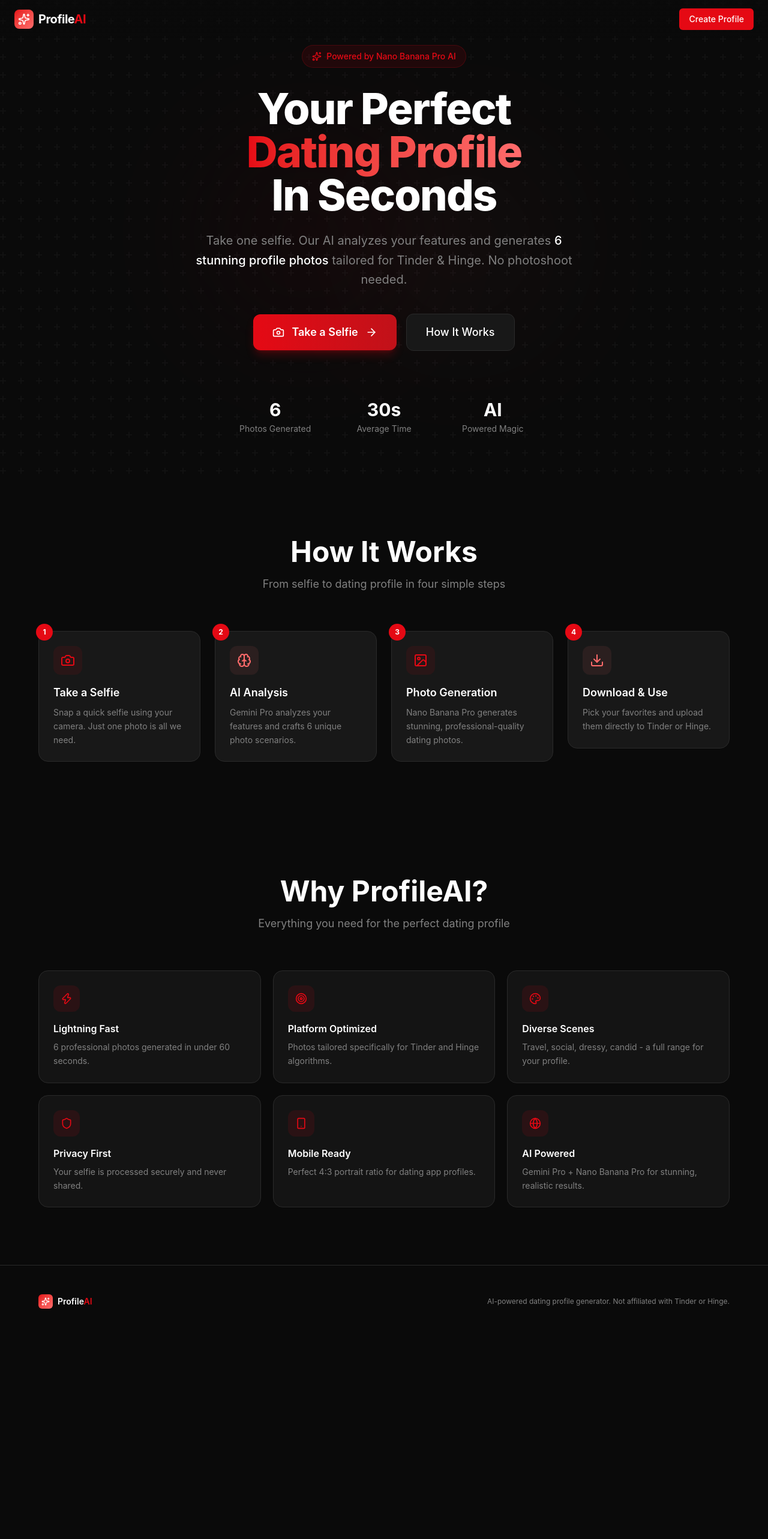
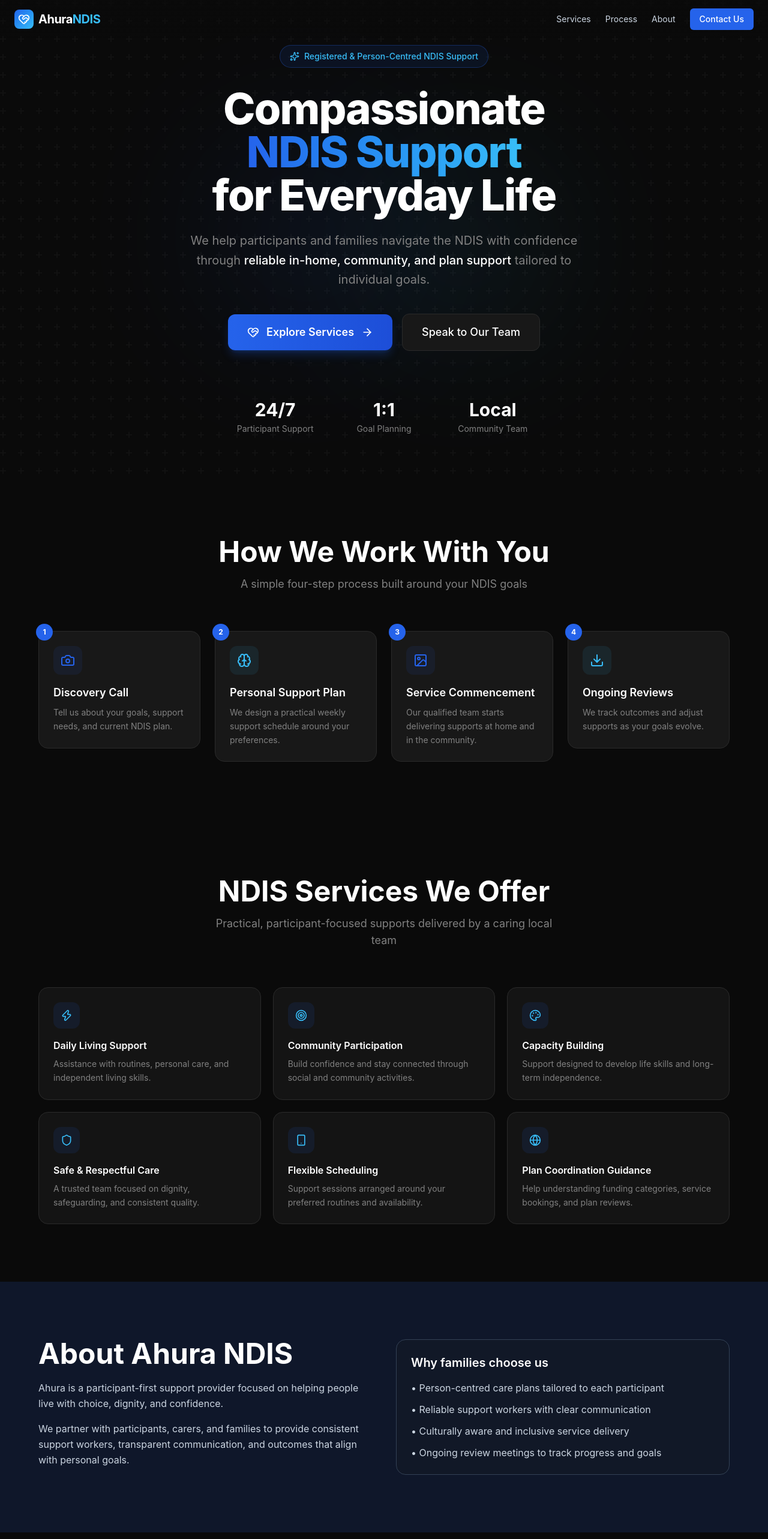
Before and after one commit to ahuraadalat-hub/ahura, a Next.js app: page / in a window 1280 px wide. Shown: the top 2566 px of the page at 60% size. Before the commit the page ends 2230 px from the top, so only its background shows below. Built offline with nearby package versions, Linux system fonts and the light colour scheme.

Commit message:
feat: convert homepage into NDIS services website
Agent-Logs-Url: https://github.com/ahuraadalat-hub/ahura/sessions/88f1f5c1-9a69-4d96-a29f-273a223b3172

Co-authored-by: ahuraadalat-hub <273811527+ahuraadalat-hub@users.noreply.github.com>

```diff
--- a/src/app/layout.tsx
+++ b/src/app/layout.tsx
@@ -2,9 +2,9 @@ import type { Metadata, Viewport } from "next";
 import "./globals.css";
 
 export const metadata: Metadata = {
-  title: "ProfileAI - Dating Profile Photo Generator",
+  title: "Ahura NDIS Support Services",
   description:
-    "Generate stunning dating profile photos with AI. Take a selfie and get 6 professional-quality photos for Tinder and Hinge.",
+    "Ahura delivers person-centred NDIS support services, from daily living assistance to community participation and plan guidance.",
   icons: { icon: "/favicon.ico" },
 };
 
@@ -13,7 +13,7 @@ export const viewport: Viewport = {
   initialScale: 1,
   maximumScale: 1,
   userScalable: false,
-  themeColor: "#0a0a0a",
+  themeColor: "#0f172a",
 };
 
 export default function RootLayout({
--- a/src/app/page.tsx
+++ b/src/app/page.tsx
@@ -11,6 +11,54 @@ export default function Home() {
       <HeroSection />
       <HowItWorks />
       <FeaturesSection />
+      <section id="about" className="py-24 px-6 bg-[#0f172a]">
+        <div className="max-w-6xl mx-auto grid lg:grid-cols-2 gap-10 items-start">
+          <div>
+            <h2 className="text-3xl sm:text-5xl font-bold text-white mb-5">
+              About Ahura NDIS
+            </h2>
+            <p className="text-[#cbd5e1] leading-relaxed mb-4">
+              Ahura is a participant-first support provider focused on helping people live with choice, dignity, and confidence.
+            </p>
+            <p className="text-[#cbd5e1] leading-relaxed">
+              We partner with participants, carers, and families to provide consistent support workers, transparent communication, and outcomes that align with personal goals.
+            </p>
+          </div>
+          <div className="rounded-2xl border border-[#334155] bg-[#111827] p-6">
+            <h3 className="text-xl font-semibold text-white mb-4">Why families choose us</h3>
+            <ul className="space-y-3 text-[#cbd5e1] text-sm sm:text-base">
+              <li>• Person-centred care plans tailored to each participant</li>
+              <li>• Reliable support workers with clear communication</li>
+              <li>• Culturally aware and inclusive service delivery</li>
+              <li>• Ongoing review meetings to track progress and goals</li>
+            </ul>
+          </div>
+        </div>
+      </section>
+      <section id="contact" className="py-24 px-6">
+        <div className="max-w-4xl mx-auto text-center">
+          <h2 className="text-3xl sm:text-5xl font-bold text-white mb-4">
+            Ready to Start Your NDIS Journey?
+          </h2>
+          <p className="text-[#94a3b8] text-lg mb-8">
+            Contact our team today for a free consultation and personalised support plan.
+          </p>
+          <div className="grid sm:grid-cols-3 gap-4">
+            <div className="rounded-xl border border-[#334155] bg-[#111827] p-5">
+              <p className="text-sm text-[#94a3b8]">Phone</p>
+              <p className="text-white font-semibold">1300 000 000</p>
+            </div>
+            <div className="rounded-xl border border-[#334155] bg-[#111827] p-5">
+              <p className="text-sm text-[#94a3b8]">Email</p>
+              <p className="text-white font-semibold">support@ahurandis.com.au</p>
+            </div>
+            <div className="rounded-xl border border-[#334155] bg-[#111827] p-5">
+              <p className="text-sm text-[#94a3b8]">Hours</p>
+              <p className="text-white font-semibold">Mon–Fri, 8am–6pm</p>
+            </div>
+          </div>
+        </div>
+      </section>
       <Footer />
     </main>
   );
--- a/src/components/FeaturesSection.tsx
+++ b/src/components/FeaturesSection.tsx
@@ -6,39 +6,39 @@ import { Shield, Zap, Palette, Target, Smartphone, Globe } from "lucide-react";
 const features = [
   {
     icon: Zap,
-    title: "Lightning Fast",
-    description: "6 professional photos generated in under 60 seconds.",
+    title: "Daily Living Support",
+    description: "Assistance with routines, personal care, and independent living skills.",
   },
   {
     icon: Target,
-    title: "Platform Optimized",
-    description: "Photos tailored specifically for Tinder and Hinge algorithms.",
+    title: "Community Participation",
+    description: "Build confidence and stay connected through social and community activities.",
   },
   {
     icon: Palette,
-    title: "Diverse Scenes",
-    description: "Travel, social, dressy, candid - a full range for your profile.",
+    title: "Capacity Building",
+    description: "Support designed to develop life skills and long-term independence.",
   },
   {
     icon: Shield,
-    title: "Privacy First",
-    description: "Your selfie is processed securely and never shared.",
+    title: "Safe & Respectful Care",
+    description: "A trusted team focused on dignity, safeguarding, and consistent quality.",
   },
   {
     icon: Smartphone,
-    title: "Mobile Ready",
-    description: "Perfect 4:3 portrait ratio for dating app profiles.",
+    title: "Flexible Scheduling",
+    description: "Support sessions arranged around your preferred routines and availability.",
   },
   {
     icon: Globe,
-    title: "AI Powered",
-    description: "Gemini Pro + Nano Banana Pro for stunning, realistic results.",
+    title: "Plan Coordination Guidance",
+    description: "Help understanding funding categories, service bookings, and plan reviews.",
   },
 ];
 
 export default function FeaturesSection() {
   return (
-    <section className="py-24 px-6 bg-[#0a0a0a]">
+    <section id="services" className="py-24 px-6 bg-[#0a0a0a]">
       <div className="max-w-6xl mx-auto">
         <motion.div
           initial={{ opacity: 0, y: 20 }}
@@ -47,10 +47,10 @@ export default function FeaturesSection() {
           className="text-center mb-16"
         >
           <h2 className="text-3xl sm:text-5xl font-bold text-white mb-4">
-            Why ProfileAI?
+            NDIS Services We Offer
           </h2>
           <p className="text-[#808080] text-lg max-w-xl mx-auto">
-            Everything you need for the perfect dating profile
+            Practical, participant-focused supports delivered by a caring local team
           </p>
         </motion.div>
 
@@ -64,8 +64,8 @@ export default function FeaturesSection() {
               transition={{ delay: i * 0.1 }}
               className="p-6 rounded-2xl bg-[#141414] border border-[#2a2a2a] hover:border-[#3a3a3a] transition-colors group"
             >
-              <div className="w-11 h-11 rounded-xl bg-[#e50914]/10 flex items-center justify-center mb-4 group-hover:bg-[#e50914]/20 transition-colors">
-                <feature.icon className="w-5 h-5 text-[#e50914]" />
+              <div className="w-11 h-11 rounded-xl bg-[#2563eb]/10 flex items-center justify-center mb-4 group-hover:bg-[#2563eb]/20 transition-colors">
+                <feature.icon className="w-5 h-5 text-[#38bdf8]" />
               </div>
               <h3 className="text-base font-semibold text-white mb-2">
                 {feature.title}
--- a/src/components/Footer.tsx
+++ b/src/components/Footer.tsx
@@ -1,21 +1,21 @@
 "use client";
 
-import { Sparkles } from "lucide-react";
+import { HeartHandshake } from "lucide-react";
 
 export default function Footer() {
   return (
     <footer className="py-12 px-6 border-t border-[#2a2a2a]">
       <div className="max-w-6xl mx-auto flex flex-col sm:flex-row items-center justify-between gap-4">
         <div className="flex items-center gap-2">
-          <div className="w-6 h-6 rounded-md bg-gradient-to-br from-[#e50914] to-[#ff6b6b] flex items-center justify-center">
-            <Sparkles className="w-3.5 h-3.5 text-white" />
+          <div className="w-6 h-6 rounded-md bg-gradient-to-br from-[#2563eb] to-[#38bdf8] flex items-center justify-center">
+            <HeartHandshake className="w-3.5 h-3.5 text-white" />
           </div>
           <span className="text-sm font-semibold text-white">
-            Profile<span className="text-[#e50914]">AI</span>
+            Ahura<span className="text-[#38bdf8]">NDIS</span>
           </span>
         </div>
         <p className="text-xs text-[#808080]">
-          AI-powered dating profile generator. Not affiliated with Tinder or Hinge.
+          Supporting participants and families with respectful, person-centred NDIS care.
         </p>
       </div>
     </footer>
--- a/src/components/HeroSection.tsx
+++ b/src/components/HeroSection.tsx
@@ -2,7 +2,7 @@
 
 import { motion } from "framer-motion";
 import Link from "next/link";
-import { Camera, Sparkles, Zap, ArrowRight } from "lucide-react";
+import { ArrowRight, HeartHandshake, Sparkles } from "lucide-react";
 
 export default function HeroSection() {
   return (
@@ -18,9 +18,9 @@ export default function HeroSection() {
         />
       </div>
 
-      {/* Red glow orbs */}
-      <div className="absolute top-1/4 left-1/4 w-96 h-96 bg-[#e50914] rounded-full opacity-[0.04] blur-[120px]" />
-      <div className="absolute bottom-1/4 right-1/4 w-96 h-96 bg-[#ff6b6b] rounded-full opacity-[0.03] blur-[120px]" />
+      {/* Blue glow orbs */}
+      <div className="absolute top-1/4 left-1/4 w-96 h-96 bg-[#2563eb] rounded-full opacity-[0.07] blur-[120px]" />
+      <div className="absolute bottom-1/4 right-1/4 w-96 h-96 bg-[#38bdf8] rounded-full opacity-[0.06] blur-[120px]" />
 
       <div className="relative z-10 max-w-4xl mx-auto px-6 text-center">
         <motion.div
@@ -33,53 +33,53 @@ export default function HeroSection() {
             initial={{ opacity: 0, scale: 0.9 }}
             animate={{ opacity: 1, scale: 1 }}
             transition={{ delay: 0.2 }}
-            className="inline-flex items-center gap-2 px-4 py-2 rounded-full bg-[#e50914]/10 border border-[#e50914]/20 mb-8"
+              className="inline-flex items-center gap-2 px-4 py-2 rounded-full bg-[#2563eb]/10 border border-[#2563eb]/30 mb-8"
             >
-            <Sparkles className="w-4 h-4 text-[#e50914]" />
-            <span className="text-sm text-[#e50914] font-medium">
-              Powered by Nano Banana Pro AI
+              <Sparkles className="w-4 h-4 text-[#38bdf8]" />
+              <span className="text-sm text-[#38bdf8] font-medium">
+                Registered & Person-Centred NDIS Support
               </span>
             </motion.div>
 
           {/* Main title */}
           <h1 className="text-5xl sm:text-7xl font-extrabold tracking-tight mb-6">
-            <span className="text-white">Your Perfect</span>
+              <span className="text-white">Compassionate</span>
               <br />
-            <span className="bg-gradient-to-r from-[#e50914] to-[#ff6b6b] bg-clip-text text-transparent">
-              Dating Profile
+              <span className="bg-gradient-to-r from-[#2563eb] to-[#38bdf8] bg-clip-text text-transparent">
+                NDIS Support
               </span>
               <br />
-            <span className="text-white">In Seconds</span>
+              <span className="text-white">for Everyday Life</span>
             </h1>
 
           {/* Subtitle */}
           <p className="text-lg sm:text-xl text-[#808080] max-w-2xl mx-auto mb-10 leading-relaxed">
-            Take one selfie. Our AI analyzes your features and generates{" "}
-            <span className="text-white font-medium">6 stunning profile photos</span>{" "}
-            tailored for Tinder & Hinge. No photoshoot needed.
+            We help participants and families navigate the NDIS with confidence through{" "}
+            <span className="text-white font-medium">reliable in-home, community, and plan support</span>{" "}
+            tailored to individual goals.
           </p>
 
           {/* CTA Buttons */}
           <div className="flex flex-col sm:flex-row items-center justify-center gap-4">
-            <Link href="/generate">
+            <Link href="#services">
               <motion.button
                 whileHover={{ scale: 1.05 }}
                 whileTap={{ scale: 0.98 }}
-                className="group flex items-center gap-3 px-8 py-4 rounded-xl bg-gradient-to-r from-[#e50914] to-[#c11119] text-white font-semibold text-lg shadow-lg shadow-[#e50914]/25 hover:shadow-[#e50914]/40 transition-shadow"
+                className="group flex items-center gap-3 px-8 py-4 rounded-xl bg-gradient-to-r from-[#2563eb] to-[#1d4ed8] text-white font-semibold text-lg shadow-lg shadow-[#2563eb]/25 hover:shadow-[#2563eb]/40 transition-shadow"
               >
-                <Camera className="w-5 h-5" />
-                Take a Selfie
+                <HeartHandshake className="w-5 h-5" />
+                Explore Services
                 <ArrowRight className="w-5 h-5 group-hover:translate-x-1 transition-transform" />
               </motion.button>
             </Link>
 
-            <Link href="#how-it-works">
+            <Link href="#contact">
               <motion.button
                 whileHover={{ scale: 1.05 }}
                 whileTap={{ scale: 0.98 }}
                 className="flex items-center gap-2 px-8 py-4 rounded-xl bg-[#181818] border border-[#2a2a2a] text-white font-medium text-lg hover:bg-[#282828] transition-colors"
               >
-                How It Works
+                Speak to Our Team
               </motion.button>
             </Link>
           </div>
@@ -93,9 +93,9 @@ export default function HeroSection() {
           className="mt-20 grid grid-cols-3 gap-8 max-w-lg mx-auto"
         >
           {[
-            { value: "6", label: "Photos Generated" },
-            { value: "30s", label: "Average Time" },
-            { value: "AI", label: "Powered Magic" },
+            { value: "24/7", label: "Participant Support" },
+            { value: "1:1", label: "Goal Planning" },
+            { value: "Local", label: "Community Team" },
           ].map((stat, i) => (
             <div key={i} className="text-center">
               <div className="text-2xl sm:text-3xl font-bold text-white">
--- a/src/components/HowItWorks.tsx
+++ b/src/components/HowItWorks.tsx
@@ -6,33 +6,33 @@ import { Camera, Brain, ImageIcon, Download } from "lucide-react";
 const steps = [
   {
     icon: Camera,
-    title: "Take a Selfie",
-    description: "Snap a quick selfie using your camera. Just one photo is all we need.",
-    color: "#e50914",
+    title: "Discovery Call",
+    description: "Tell us about your goals, support needs, and current NDIS plan.",
+    color: "#2563eb",
   },
   {
     icon: Brain,
-    title: "AI Analysis",
-    description: "Gemini Pro analyzes your features and crafts 6 unique photo scenarios.",
-    color: "#ff6b6b",
+    title: "Personal Support Plan",
+    description: "We design a practical weekly support schedule around your preferences.",
+    color: "#38bdf8",
   },
   {
     icon: ImageIcon,
-    title: "Photo Generation",
-    description: "Nano Banana Pro generates stunning, professional-quality dating photos.",
-    color: "#e50914",
+    title: "Service Commencement",
+    description: "Our qualified team starts delivering supports at home and in the community.",
+    color: "#2563eb",
   },
   {
     icon: Download,
-    title: "Download & Use",
-    description: "Pick your favorites and upload them directly to Tinder or Hinge.",
-    color: "#ff6b6b",
+    title: "Ongoing Reviews",
+    description: "We track outcomes and adjust supports as your goals evolve.",
+    color: "#38bdf8",
   },
 ];
 
 export default function HowItWorks() {
   return (
-    <section id="how-it-works" className="py-24 px-6">
+    <section id="process" className="py-24 px-6">
       <div className="max-w-6xl mx-auto">
         <motion.div
           initial={{ opacity: 0, y: 20 }}
@@ -41,10 +41,10 @@ export default function HowItWorks() {
           className="text-center mb-16"
         >
           <h2 className="text-3xl sm:text-5xl font-bold text-white mb-4">
-            How It Works
+            How We Work With You
           </h2>
           <p className="text-[#808080] text-lg max-w-xl mx-auto">
-            From selfie to dating profile in four simple steps
+            A simple four-step process built around your NDIS goals
           </p>
         </motion.div>
 
@@ -60,7 +60,7 @@ export default function HowItWorks() {
             >
               <div className="p-6 rounded-2xl bg-[#181818] border border-[#2a2a2a] hover:border-[#e50914]/30 transition-all duration-300">
                 {/* Step number */}
-                <div className="absolute -top-3 -left-1 w-7 h-7 rounded-full bg-[#e50914] flex items-center justify-center text-xs font-bold text-white">
+                <div className="absolute -top-3 -left-1 w-7 h-7 rounded-full bg-[#2563eb] flex items-center justify-center text-xs font-bold text-white">
                   {i + 1}
                 </div>
 
--- a/src/components/Navbar.tsx
+++ b/src/components/Navbar.tsx
@@ -1,42 +1,36 @@
-"use client";
-
-import { usePathname } from "next/navigation";
 import Link from "next/link";
-import { Sparkles } from "lucide-react";
+import { HeartHandshake } from "lucide-react";
 
 export default function Navbar() {
-  const pathname = usePathname();
-
   return (
     <nav className="fixed top-0 left-0 right-0 z-50 netflix-gradient-top">
       <div className="max-w-7xl mx-auto px-4 sm:px-6">
         <div className="flex items-center justify-between h-16">
           <Link href="/" className="flex items-center gap-2">
-            <div className="w-8 h-8 rounded-lg bg-gradient-to-br from-[#e50914] to-[#ff6b6b] flex items-center justify-center">
-              <Sparkles className="w-5 h-5 text-white" />
+            <div className="w-8 h-8 rounded-lg bg-gradient-to-br from-[#2563eb] to-[#38bdf8] flex items-center justify-center">
+              <HeartHandshake className="w-5 h-5 text-white" />
             </div>
             <span className="text-xl font-bold tracking-tight text-white">
-              Profile<span className="text-[#e50914]">AI</span>
+              Ahura<span className="text-[#38bdf8]">NDIS</span>
             </span>
           </Link>
 
-          <div className="flex items-center gap-6">
-            {pathname !== "/" && (
-              <Link
-                href="/"
-                className="text-sm text-[#808080] hover:text-white transition-colors"
-              >
-                Home
-              </Link>
-            )}
-            {pathname !== "/generate" && (
-              <Link
-                href="/generate"
-                className="text-sm px-4 py-2 rounded-md bg-[#e50914] hover:bg-[#f6121d] text-white font-medium transition-colors"
-              >
-                Create Profile
-              </Link>
-            )}
+          <div className="hidden md:flex items-center gap-6">
+            <Link href="#services" className="text-sm text-[#cbd5e1] hover:text-white transition-colors">
+              Services
+            </Link>
+            <Link href="#process" className="text-sm text-[#cbd5e1] hover:text-white transition-colors">
+              Process
+            </Link>
+            <Link href="#about" className="text-sm text-[#cbd5e1] hover:text-white transition-colors">
+              About
+            </Link>
+            <Link
+              href="#contact"
+              className="text-sm px-4 py-2 rounded-md bg-[#2563eb] hover:bg-[#1d4ed8] text-white font-medium transition-colors"
+            >
+              Contact Us
+            </Link>
           </div>
         </div>
       </div>
```
Lines whose indentation alone changed are shown as unchanged.
